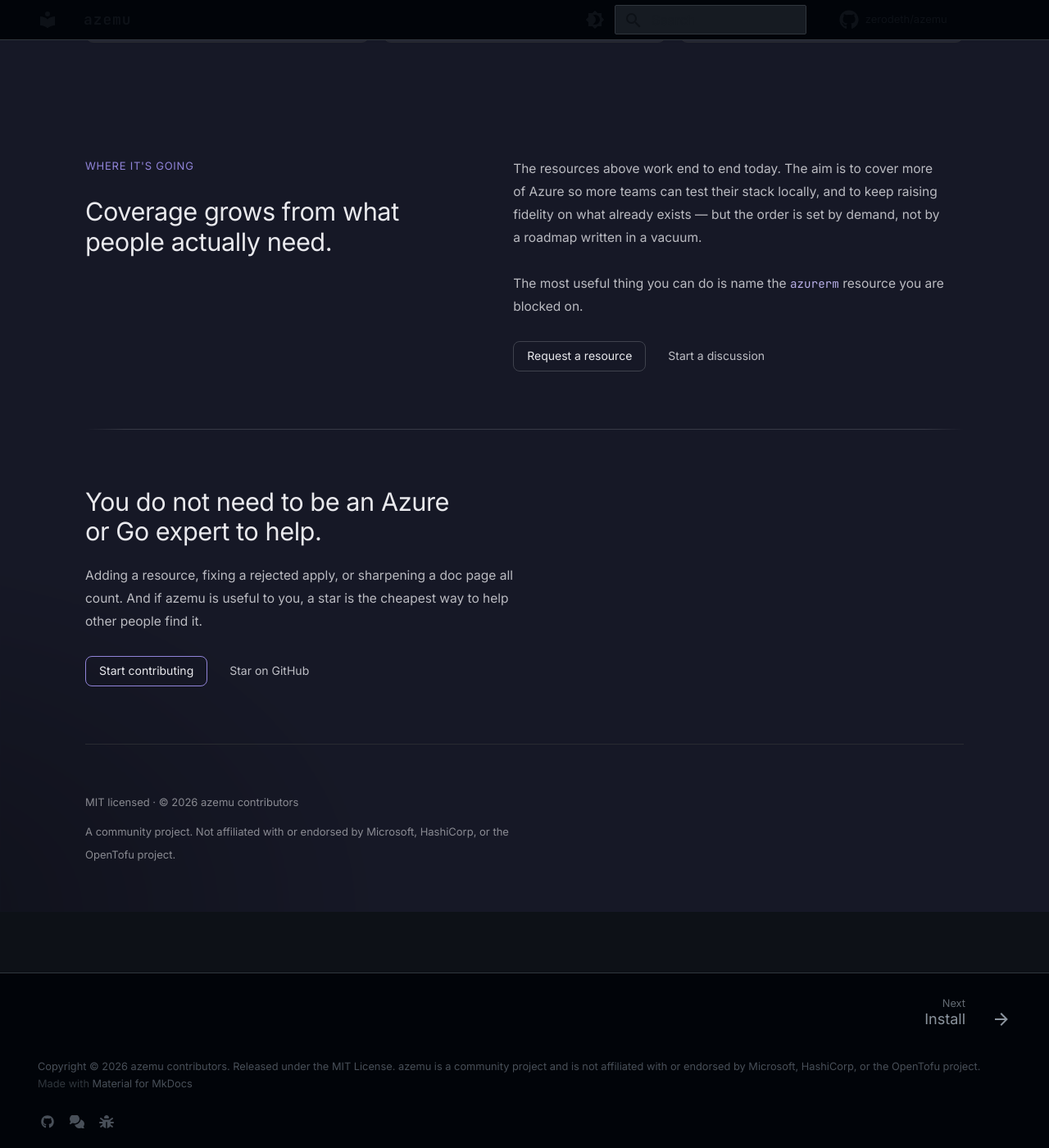
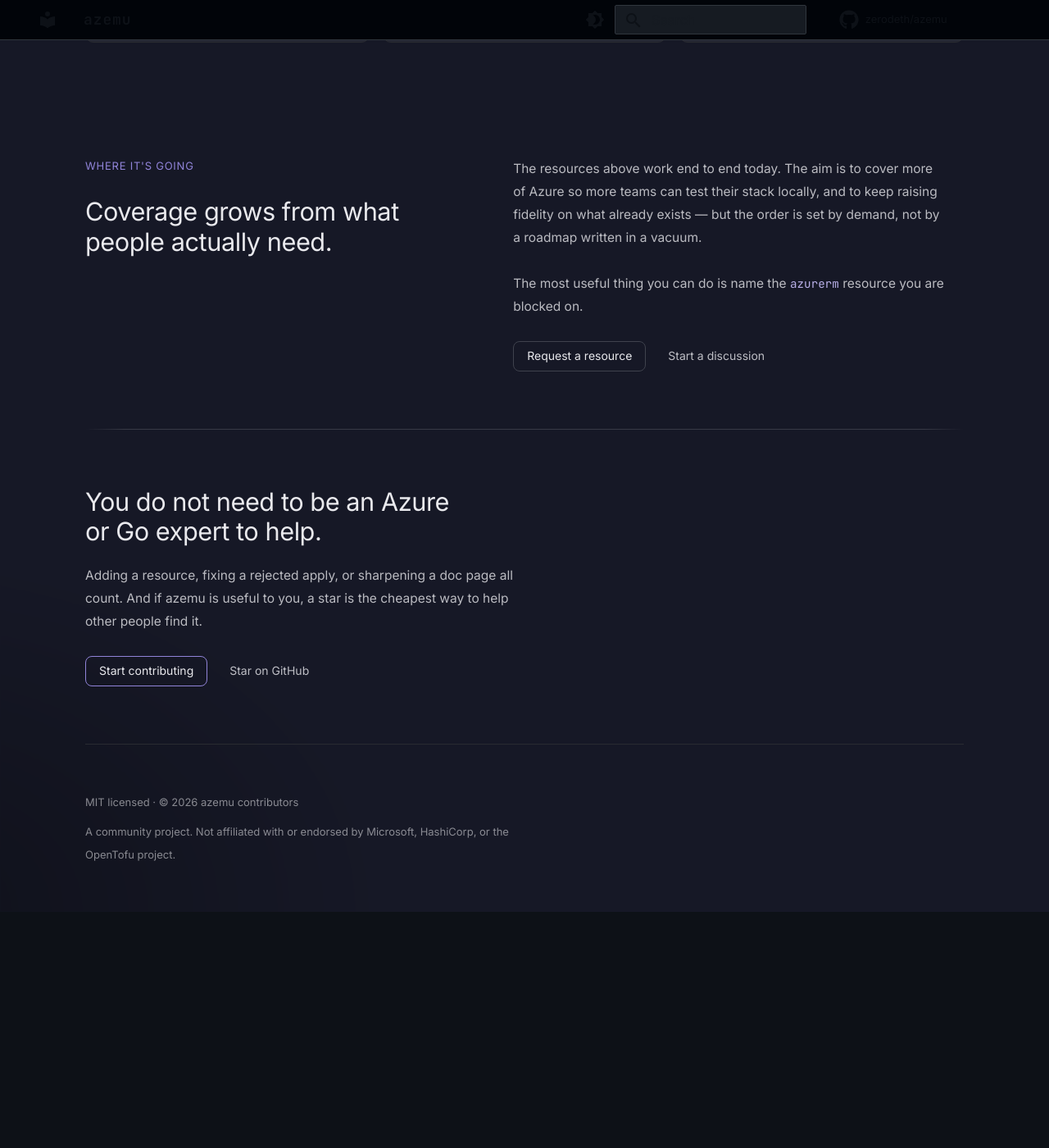
Before and after one commit to ZeroDeth/azemu, an MkDocs documentation site: the page built from website/docs/index.md, in a window 1280 px wide and 1400 px high, scrolled down 3122 px. Shown: the whole window at 82% size. Built offline with MkDocs 1.6.1 and Material for MkDocs 9.7.7, drawn with Linux system fonts in a browser that asks for light colours; comment, search, counter and statistics services are not loaded; after the commit the page ends 4234 px from its top, so only the background shows below that.

Commit message:
fix(website): stop the home page rendering two footers
The landing renders in Material's `tabs` block and empties `content`,
but nothing emptied `footer`. Material's footer therefore stacked under
the landing's own, repeating the copyright and the "not affiliated with
Microsoft, HashiCorp, or the OpenTofu project" line in a second type
style, separated by a 74px empty band where the landing's ground gave
way to the page background.

Empty the `footer` block on this page and collapse the leftover content
area. `.md-main` itself stays in the DOM: it holds the primary sidebar,
which is the navigation drawer on narrow viewports.

```diff
--- a/website/overrides/home.html
+++ b/website/overrides/home.html
@@ -174,6 +174,13 @@
     .az .row { gap: 8px; }
     .az table.cov td:first-child { white-space: normal; }
   }
+  /* The whole page renders in the `tabs` block above, and `content` is
+     emptied below, so Material still lays out an empty content area
+     between the landing and the footer. Collapse it. `.md-main` itself
+     must stay: it holds the primary sidebar, which is the navigation
+     drawer on narrow viewports. */
+  .md-main__inner { margin: 0; }
+  .md-content { display: none; }
 </style>
 
 <div class="az">
@@ -319,3 +326,5 @@
 {% endblock %}
 
 {% block content %}{% endblock %}
+
+{% block footer %}{% endblock %}
```
